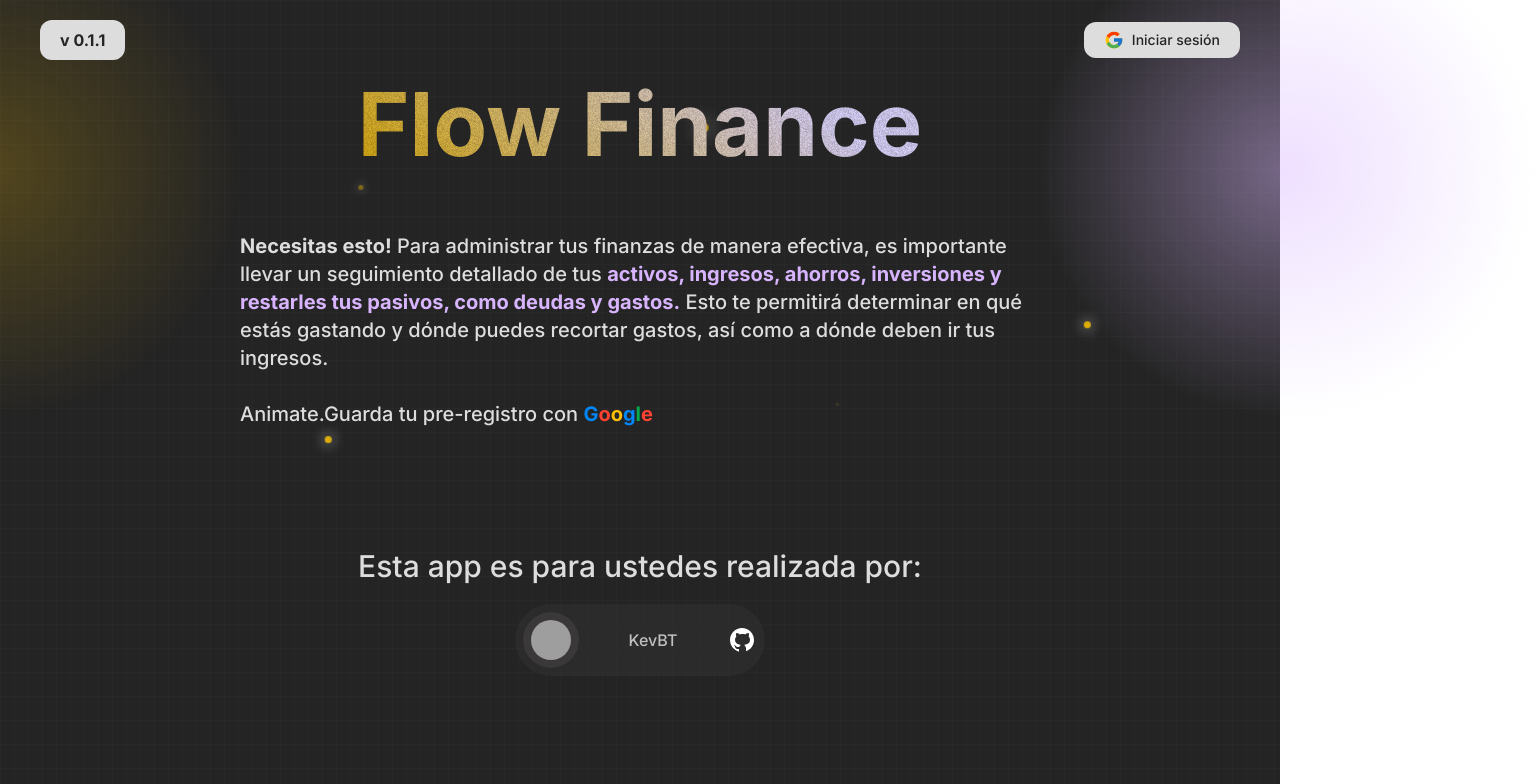
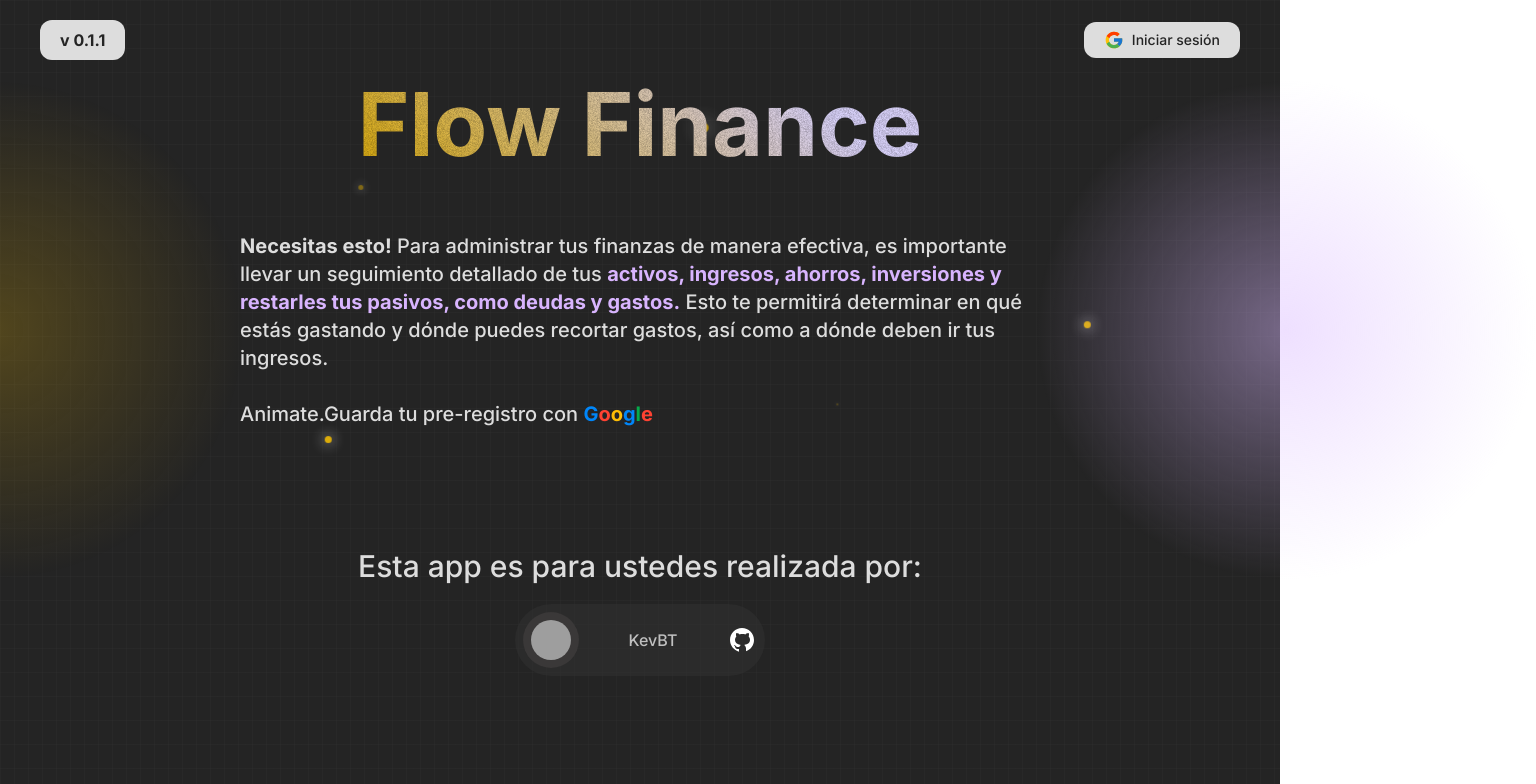
Before and after one commit to KevInCompile/flow-finance, a Next.js app: page / in a window 1280 px wide. Shown: the top 784 px of the page, 1536 px wide, since content can reach past the window. Built offline with nearby package versions, Linux system fonts and the light colour scheme; no server answers; grey boxes are pictures that could not be loaded; what @midudev/tailwind-animations would draw is missing.

Commit message:
Se dejan solo los circulos de colores al inicio de la web

```diff
--- a/src/app/layout.tsx
+++ b/src/app/layout.tsx
@@ -22,8 +22,9 @@
         <Provider>
           <Toaster />
           <div className="fixed inset-0 -z-10 h-full w-full bg-primary bg-[linear-gradient(to_right,#8080800a_1px,transparent_1px),linear-gradient(to_bottom,#8080800a_1px,transparent_1px)] bg-[size:14px_24px]">
-            <div className="relative h-full w-full bg-transparent"><div className="absolute bottom-0 left-[-20%] right-0 top-[-10%] h-[500px] w-[500px] rounded-full bg-[radial-gradient(circle_farthest-side,rgba(220,172,10,.25),rgba(255,255,255,0))]"></div><div className="absolute bottom-0 right-[-20%] top-[-10%] h-[500px] w-[500px] rounded-full bg-[radial-gradient(circle_farthest-side,rgba(218,186,255,.45),rgba(255,255,255,0))]"></div></div>
+
           </div>
+
           {children}
         </Provider>
       </body>
--- a/src/app/page.tsx
+++ b/src/app/page.tsx
@@ -18,6 +18,7 @@
   return (
     <>
       <Head />
+    <div className="relative h-full w-full bg-transparent"><div className="absolute bottom-0 left-[-20%] right-0 top-[-10%] h-[500px] w-[500px] rounded-full bg-[radial-gradient(circle_farthest-side,rgba(220,172,10,.25),rgba(255,255,255,0))]"></div><div className="absolute bottom-0 right-[-20%] top-[-10%] h-[500px] w-[500px] rounded-full bg-[radial-gradient(circle_farthest-side,rgba(218,186,255,.45),rgba(255,255,255,0))]"></div></div>
       <main className="!w-full animate-fade-in ">
         <div className="animate-fade-in-down container max-w-[800px] m-auto">
           <h1 className="text-center mb-16 [font-size:5.5rem] [line-height:1] font-bold">
```
